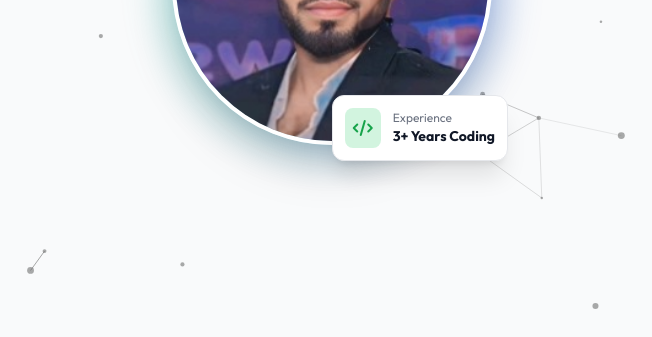
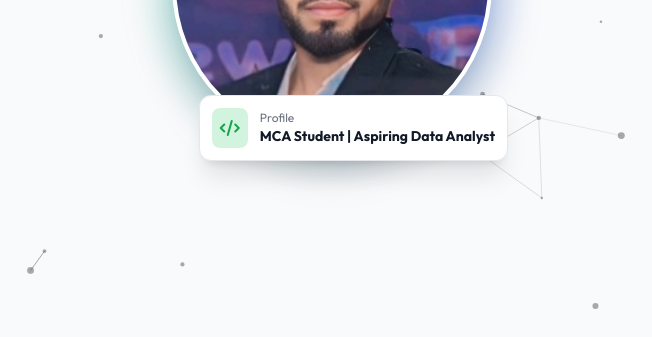
Before and after one commit to mohit796/mohitport.github.io, a plain HTML site: page index.html in a window 1280 px wide. Shown: the part 463-800 px from the top of the page, 628-1280 px from the left. Drawn offline with nearby package versions, Linux system fonts and the light colour scheme.

Commit message:
Update project images and live demo

```diff
--- a/index.html
+++ b/index.html
@@ -63,8 +63,7 @@
     <link rel="stylesheet" href="https://cdnjs.cloudflare.com/ajax/libs/font-awesome/6.4.0/css/all.min.css" />
 
     <!-- Google Fonts -->
-    <link href="https://fonts.googleapis.com/css2?family=Outfit:wght@300;400;500;600;700&display=swap"
-        rel="stylesheet">
+    <link href="https://fonts.googleapis.com/css2?family=Outfit:wght@300;400;500;600;700&display=swap" rel="stylesheet">
 
     <!-- Favicon -->
     <link id="favicon" rel="shortcut icon" href="./assets/images/favicon.png" type="image/x-png" />
@@ -149,6 +148,7 @@
         }
 
         @keyframes blink {
+
             0%,
             100% {
                 opacity: 1;
@@ -247,6 +247,7 @@
             filter: blur(30px);
             z-index: -1;
         }
+
         /* ---- HERO CTA BUTTON GLOW + SHINE ---- */
         .hero-btn-glow {
             position: relative;
@@ -291,9 +292,6 @@
         .hero-cta-note {
             letter-spacing: 0.12em;
         }
-
-/* ---- ABOUT ROLE ANIMATED TITLE ---- */
-
 
         /* ---- ABOUT ROLE ANIMATED TITLE ---- */
         .about-title-animated {
@@ -421,7 +419,8 @@
                         class="inline-flex justify-center items-center py-3 px-6 text-base font-medium text-center text-gray-700 dark:text-gray-300 rounded-lg border border-gray-300 dark:border-gray-700 hover:bg-gray-100 dark:hover:bg-gray-800 transition-all">
                         <i class="fab fa-github mr-2"></i> GitHub
                     </a>
-                   <p class="hero-cta-note mt-3 text-xs font-medium text-gray-500 dark:text-gray-400 tracking-widest uppercase text-center md:text-left">
+                    <p
+                        class="hero-cta-note mt-3 text-xs font-medium text-gray-500 dark:text-gray-400 tracking-widest uppercase text-center md:text-left">
                         Available for Internship &amp; Data Analyst roles
                     </p>
 
@@ -446,8 +445,10 @@
                         <div class="bg-green-500/20 p-2 rounded-lg"><i
                                 class="fas fa-code text-green-600 dark:text-green-400"></i></div>
                         <div>
-                            <p class="text-xs text-gray-500 dark:text-gray-400">Experience</p>
-                            <p class="text-sm font-bold text-gray-900 dark:text-white">3+ Years Coding</p>
+                            <p class="text-xs text-gray-500 dark:text-gray-400">Profile</p>
+                            <p class="text-sm font-bold text-gray-900 dark:text-white">MCA Student | Aspiring Data
+                                Analyst</p>
+
                         </div>
                     </div>
                 </div>
@@ -486,17 +487,13 @@
                     </div>
 
                     <!-- View Resume Button -->
-                    <a id="resume-view-btn"
-                        href="assets/resume/Mohit_Kumar_Resume.pdf"
-                        target="_blank"
+                    <a id="resume-view-btn" href="assets/resume/Mohit_Kumar_Resume.pdf" target="_blank"
                         class="inline-flex items-center mt-4 text-white bg-blue-600 hover:bg-blue-500 dark:bg-blue-500 dark:hover:bg-blue-400 focus:ring-4 focus:ring-blue-300 font-medium rounded-lg text-sm px-5 py-2.5 transition shadow-md">
                         <i class="fas fa-eye mr-2"></i> View Resume
                     </a>
 
                     <!-- Download Resume Button -->
-                    <a id="resume-download-btn"
-                        href="assets/resume/Mohit_Kumar_Resume.pdf"
-                        download
+                    <a id="resume-download-btn" href="assets/resume/Mohit_Kumar_Resume.pdf" download
                         class="inline-flex items-center mt-4 ml-3 text-white bg-green-600 hover:bg-green-500 dark:bg-green-500 dark:hover:bg-green-400 focus:ring-4 focus:ring-green-300 font-medium rounded-lg text-sm px-5 py-2.5 transition shadow-md">
                         <i class="fas fa-download mr-2"></i> Download Resume
                     </a>
@@ -546,8 +543,7 @@
                 </p>
             </div>
             <!-- 3 columns on md & lg -->
-            <div id="skills-container"
-                class="grid grid-cols-2 md:grid-cols-3 lg:grid-cols-3 gap-6">
+            <div id="skills-container" class="grid grid-cols-2 md:grid-cols-3 lg:grid-cols-3 gap-6">
                 <!-- Skills injected via JS -->
             </div>
         </div>
@@ -596,7 +592,8 @@
                     </h2>
                     <p class="text-gray-600 dark:text-gray-300 max-w-md">
                         Have an idea, project or just want to say hi?
-                        Drop a message — I usually reply within <span class="font-semibold text-teal-500">24 hours.</span>
+                        Drop a message — I usually reply within <span class="font-semibold text-teal-500">24
+                            hours.</span>
                     </p>
 
                     <!-- Badges (internship removed) -->
@@ -622,7 +619,8 @@
                                 </div>
                                 <div>
                                     <p class="text-xs uppercase tracking-wide text-teal-200/90">Collaboration</p>
-                                    <p class="text-sm font-semibold text-gray-900 dark:text-white">Let's build together</p>
+                                    <p class="text-sm font-semibold text-gray-900 dark:text-white">Let's build together
+                                    </p>
                                 </div>
                             </div>
                         </div>
@@ -660,7 +658,8 @@
                                     <h3
                                         class="text-xl font-semibold text-gray-900 dark:text-white flex items-center gap-2">
                                         Send me a message
-                                        <span class="inline-flex h-2 w-2 rounded-full bg-emerald-400 animate-pulse"></span>
+                                        <span
+                                            class="inline-flex h-2 w-2 rounded-full bg-emerald-400 animate-pulse"></span>
                                     </h3>
                                     <p class="text-xs text-gray-500 dark:text-gray-400 mt-1">
                                         Fill your details below — no login, no signup, just a simple email to me.
@@ -677,7 +676,8 @@
 
                                 <!-- NAME -->
                                 <div class="space-y-2">
-                                    <label class="block text-xs font-semibold tracking-wide text-gray-500 dark:text-gray-400">
+                                    <label
+                                        class="block text-xs font-semibold tracking-wide text-gray-500 dark:text-gray-400">
                                         Name
                                     </label>
                                     <div class="relative group">
@@ -696,7 +696,8 @@
 
                                 <!-- EMAIL -->
                                 <div class="space-y-2">
-                                    <label class="block text-xs font-semibold tracking-wide text-gray-500 dark:text-gray-400">
+                                    <label
+                                        class="block text-xs font-semibold tracking-wide text-gray-500 dark:text-gray-400">
                                         Email
                                     </label>
                                     <div class="relative group">
@@ -715,7 +716,8 @@
 
                                 <!-- MESSAGE -->
                                 <div class="space-y-2">
-                                    <label class="block text-xs font-semibold tracking-wide text-gray-500 dark:text-gray-400">
+                                    <label
+                                        class="block text-xs font-semibold tracking-wide text-gray-500 dark:text-gray-400">
                                         Message
                                     </label>
                                     <div class="relative group">
@@ -730,7 +732,8 @@
                                             class="absolute inset-0 rounded-2xl pointer-events-none border border-white/5 group-hover:border-purple-400/60 transition-all">
                                         </div>
                                     </div>
-                                    <p class="text-[11px] text-gray-500/80 dark:text-gray-500 mt-1 flex items-center gap-1">
+                                    <p
+                                        class="text-[11px] text-gray-500/80 dark:text-gray-500 mt-1 flex items-center gap-1">
                                         <i class="fas fa-shield-alt text-[10px] text-emerald-400"></i>
                                         Your message goes directly to my email. No spam, no data sharing.
                                     </p>
@@ -851,16 +854,18 @@
                     desc: "IoT-based secure door lock using GSM and Arduino with OTP verification.",
                     tags: ["IoT", "Arduino", "GSM", "Security"],
                     icon: "fas fa-lock",
-                    source_link: "#",
-                    live_link: "#"
+                    source_link: "https://github.com/mohit796/Digital_door_lock",
+                    live_link: "https://drive.google.com/file/d/1Ven8Z_T20mclhaScVRdrVbIkqWChL-_E/preview",
+                    image: "assets/doorlock.jpg"
                 },
                 {
-                    title: "College Management Website",
-                    desc: "Web application to manage basic college information and pages.",
-                    tags: ["HTML", "CSS", "JavaScript"],
+                    title: "Customer_Sales_Analysis",
+                    desc: "Customer Sales Analysis using SQL & Python to analyze sales trends, top products, customer behavior, and generate insights with visualizations.",
+                    tags: ["Python", "Sql", "Pandas"],
                     icon: "fas fa-globe",
-                    source_link: "#",
-                    live_link: "#"
+                    source_link: "https://github.com/mohit796/Customer_Sales_Analysis_SQL_Python",
+                    live_link: "#",
+                    image: "assets/customer_sales.jpg"
                 }
             ]
         };
@@ -946,18 +951,28 @@
                 projContainer.innerHTML = projects.map(p => {
                     const sourceLink = p.source_link || p.link || '#';
                     const liveLink = p.live_link || '#';
+                    const hasLive = liveLink && liveLink !== "#";
 
                     return `
                         <div class="bg-white dark:bg-gray-800 rounded-xl overflow-hidden border border-gray-200 dark:border-gray-700 group card-hover shadow-md hover:shadow-xl">
-                            <div class="h-48 bg-gray-100 dark:bg-gray-700 relative flex items-center justify-center overflow-hidden">
-                                <i class="${p.icon || 'fas fa-code'} text-6xl text-gray-300 dark:text-gray-600 group-hover:text-teal-500 dark:group-hover:text-teal-400 transition-colors"></i>
+                            <div class="h-48 relative overflow-hidden">
+                                <div class="w-full h-full ${p.image ? '' : 'bg-gray-100 dark:bg-gray-700'}"
+                                     style="${p.image ? `background-image:url('${p.image}');background-size:cover;background-position:center;` : ''}">
+                                </div>
+                                ${p.image ? '' : `
+                                    <div class="absolute inset-0 flex items-center justify-center">
+                                        <i class="${p.icon || 'fas fa-code'} text-6xl text-gray-300 dark:text-gray-600"></i>
+                                    </div>
+                                `}
                                 <div class="absolute inset-0 bg-black/60 opacity-0 group-hover:opacity-100 transition-opacity flex items-center justify-center gap-4">
+                                    ${sourceLink && sourceLink !== '#' ? `
                                     <a href="${sourceLink}" target="_blank" class="p-3 bg-gray-800 rounded-full text-white hover:bg-teal-500 transition-colors" title="Source Code">
                                         <i class="fab fa-github"></i>
-                                    </a>
-                                    <a href="${liveLink}" target="_blank" class="p-3 bg-gray-800 rounded-full text-white hover:bg-blue-500 transition-colors" title="Live Demo">
-                                        <i class="fas fa-external-link-alt"></i>
-                                    </a>
+                                    </a>` : ''}
+                                    ${hasLive ? `
+                                    <a href="${liveLink}" target="_blank" class="p-3 bg-gray-800 rounded-full text-white hover:bg-blue-500 transition-colors" title="Watch Video">
+                                        <i class="fas fa-video"></i>
+                                    </a>` : ''}
                                 </div>
                             </div>
                             <div class="p-6">
```
Also changed, not shown: assets/customer_sales.jpg (added), assets/doorlock.jpg (added), assets/images/second.jpg (added). Lines whose indentation alone changed are shown as unchanged.
